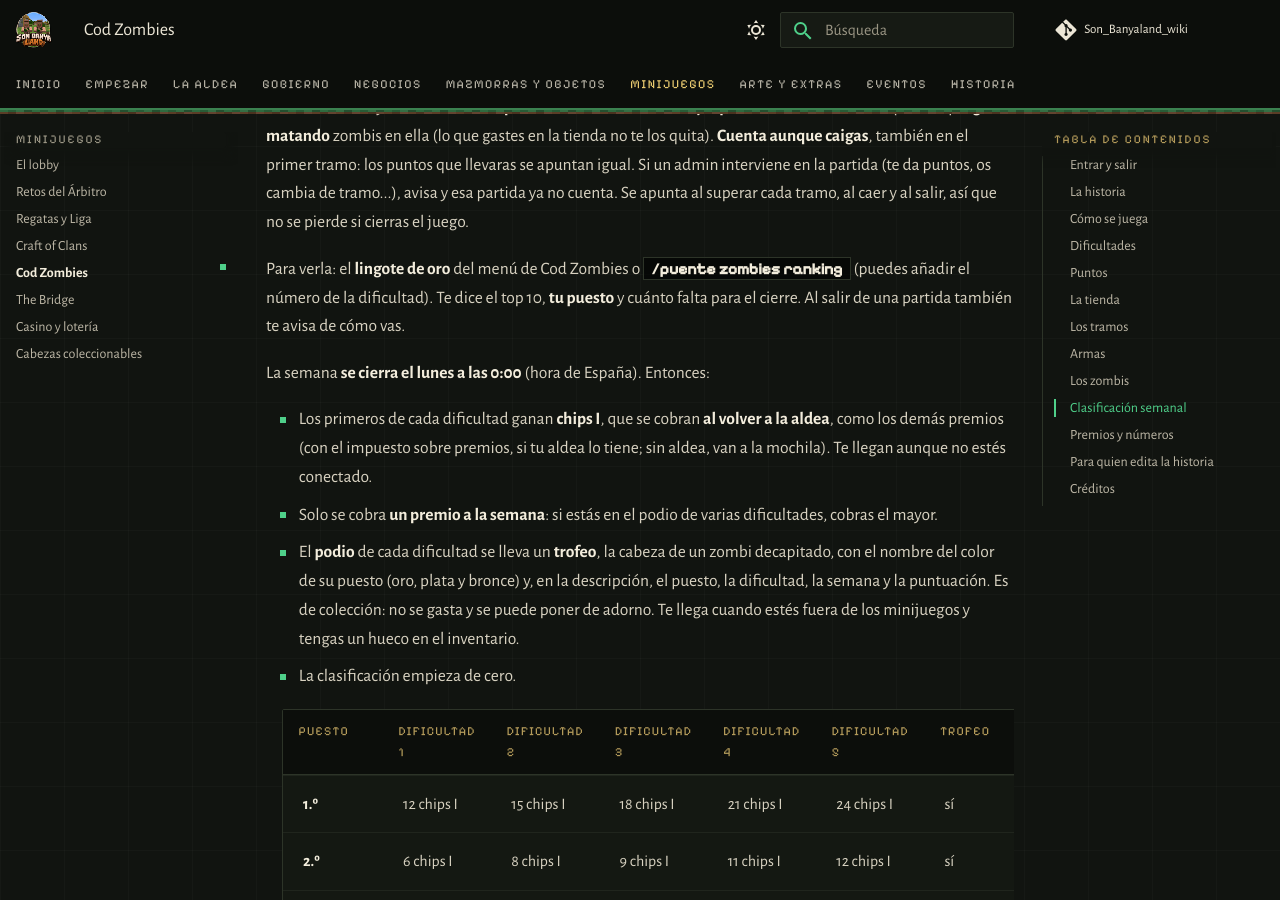
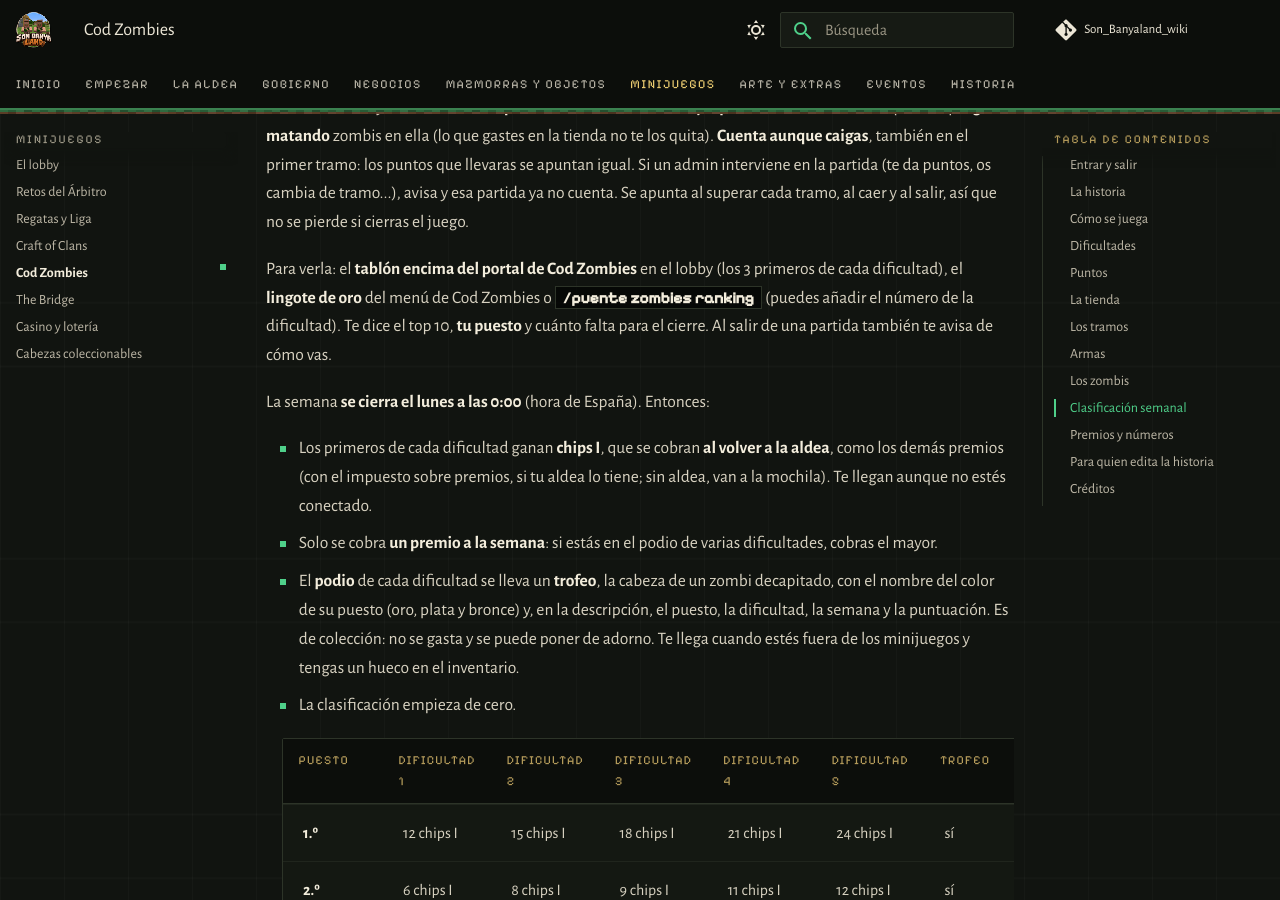
Before and after one commit to PigPilgrim/Son_Banyaland_wiki, an MkDocs documentation site: the page built from docs/zombies.md, in a window 1280 px wide and 900 px high, scrolled down 11298 px. Built offline with MkDocs 1.6.1 and Material for MkDocs 9.7.7, drawn with Linux system fonts in a browser that asks for light colours; some web fonts are replaced; comment, search, counter and statistics services are not loaded.

Commit message:
Cod Zombies: tablón de la clasificación semanal encima del portal
Co-Authored-By: Claude Opus 5.5 <noreply@anthropic.com>

```diff
--- a/docs/zombies.md
+++ b/docs/zombies.md
@@ -165,8 +165,8 @@ el primer tramo: los puntos que llevaras se apuntan igual. Si un admin intervien
 cambia de tramo...), avisa y esa partida ya no cuenta. Se apunta al superar cada tramo, al caer y al salir, así que no
 se pierde si cierras el juego.
 
-Para verla: el **lingote de oro** del menú de Cod Zombies o **`/puente zombies ranking`** (puedes añadir el número
-de la dificultad). Te dice el top 10, **tu puesto** y cuánto falta para el cierre. Al salir de una partida también te
+Para verla: el **tablón encima del portal de Cod Zombies** en el lobby (los 3 primeros de cada dificultad), el
+**lingote de oro** del menú de Cod Zombies o **`/puente zombies ranking`** (puedes añadir el número de la dificultad). Te dice el top 10, **tu puesto** y cuánto falta para el cierre. Al salir de una partida también te
 avisa de cómo vas.
 
 La semana **se cierra el lunes a las 0:00** (hora de España). Entonces:
```
